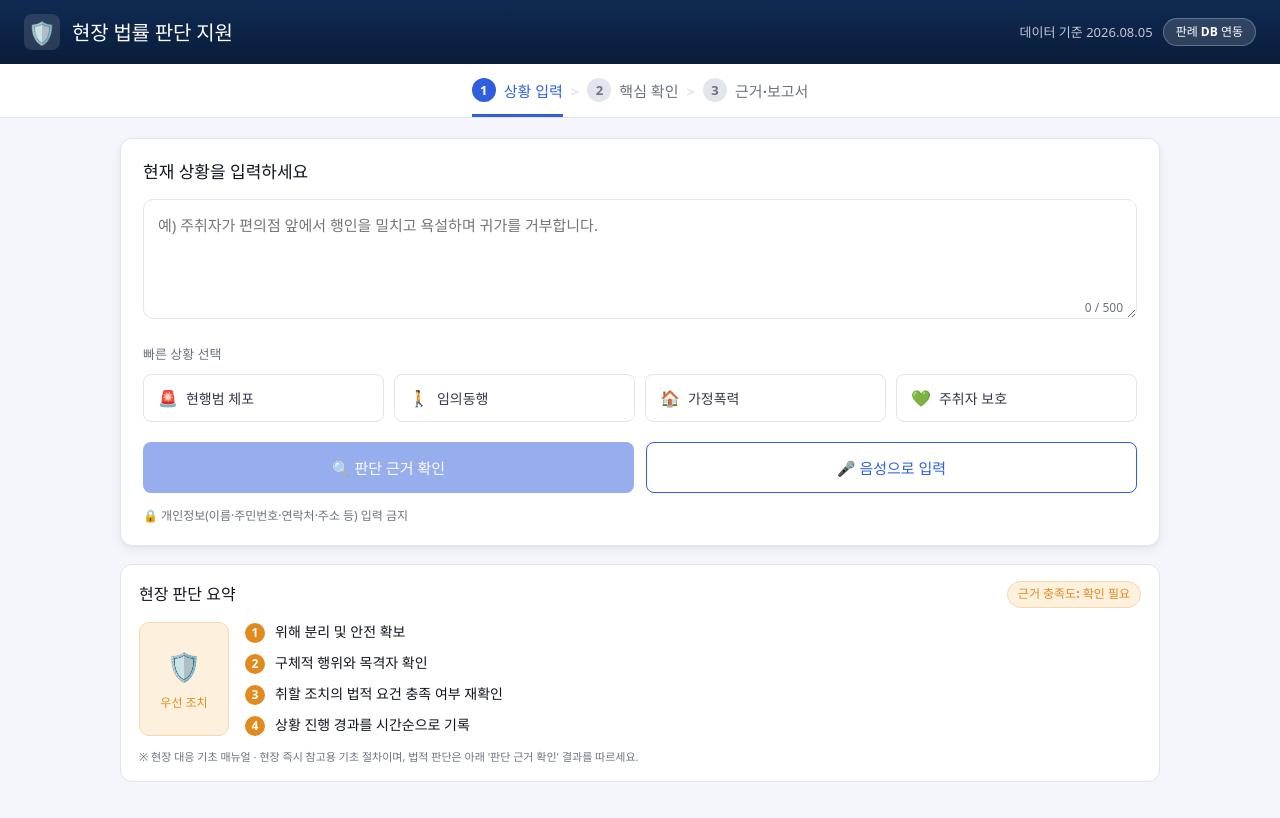
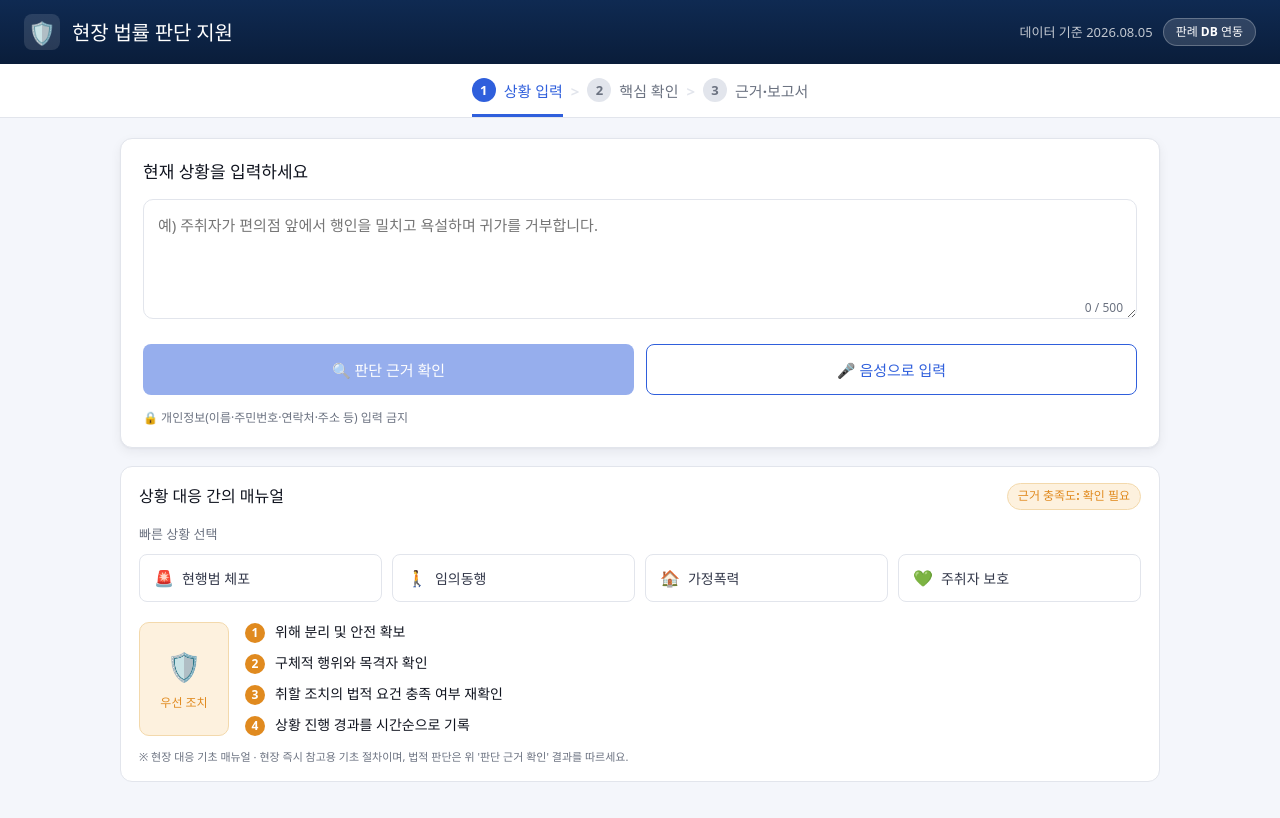
Before and after one commit to zwera/2026-Summer-AI-Project, a React (Vite) app in the folder frontend/: page / in a window 1280 px wide. Shown: the top 818 px of the page. Built offline with nearby package versions, Linux system fonts and the light colour scheme; no server answers.

Commit message:
디자인 수정

```diff
--- a/frontend/src/components/FieldManualCard.jsx
+++ b/frontend/src/components/FieldManualCard.jsx
@@ -2,19 +2,39 @@ import { DEFAULT_FIELD_MANUAL, FIELD_MANUALS } from '../constants/taxonomy.js'
 import './FieldManualCard.css'
 
 /**
- * 상황 입력 화면 하단에 표시되는 "현장 판단 요약" 카드.
+ * 상황 입력 화면 하단에 표시되는 "상황 대응 간의 매뉴얼" 카드.
  * AI 분석 전, 경찰관이 현장에서 즉시 참고할 수 있는 기초 매뉴얼(우선 조치)을
- * 보여준다. 선택된 "빠른 상황 선택" 칩에 맞는 매뉴얼을 보여주고, 선택이 없으면
- * 기본 매뉴얼을 보여준다. 법적 판단을 대체하지 않는다는 점을 명시한다.
+ * 보여준다. "빠른 상황 선택" 칩도 이 카드 안에서 선택하며, 선택한 칩에 맞는
+ * 매뉴얼을 보여주고 선택이 없으면 기본 매뉴얼을 보여준다. 텍스트 입력에는
+ * 영향을 주지 않고, 법적 판단을 대체하지 않는다는 점을 명시한다.
  */
-function FieldManualCard({ activeKey }) {
-  const manual = (activeKey && FIELD_MANUALS[activeKey]) || DEFAULT_FIELD_MANUAL
+function FieldManualCard({ quickSituations, activeKey, onSelectQuick }) {
+  const activeQuick = quickSituations.find((q) => q.key === activeKey)
+  const manual =
+    (activeQuick && FIELD_MANUALS[activeQuick.category]) || DEFAULT_FIELD_MANUAL
 
   return (
     <div className="field-manual-card">
       <div className="field-manual-card__head">
-        <h3 className="field-manual-card__title">현장 판단 요약</h3>
+        <h3 className="field-manual-card__title">상황 대응 간의 매뉴얼</h3>
         <span className="badge badge--orange">근거 충족도: 확인 필요</span>
+      </div>
+
+      <p className="situation-step__section-label">빠른 상황 선택</p>
+      <div className="situation-step__quick-grid">
+        {quickSituations.map((q) => (
+          <button
+            key={q.key}
+            type="button"
+            className={`quick-chip ${activeKey === q.key ? 'quick-chip--active' : ''}`}
+            onClick={() => onSelectQuick(q)}
+          >
+            <span className="quick-chip__icon" aria-hidden="true">
+              {q.icon}
+            </span>
+            {q.label}
+          </button>
+        ))}
       </div>
 
       <div className="field-manual-card__body">
@@ -34,7 +54,7 @@ function FieldManualCard({ activeKey }) {
       </div>
 
       <p className="field-manual-card__disclaimer">
-        ※ {manual.title} · 현장 즉시 참고용 기초 절차이며, 법적 판단은 아래
+        ※ {manual.title} · 현장 즉시 참고용 기초 절차이며, 법적 판단은 위
         &apos;판단 근거 확인&apos; 결과를 따르세요.
       </p>
     </div>
--- a/frontend/src/components/SituationInputStep.jsx
+++ b/frontend/src/components/SituationInputStep.jsx
@@ -24,9 +24,11 @@ function SituationInputStep({
     },
   })
 
-  function applyQuickTemplate(quick) {
-    setText((prev) => (prev ? `${prev} ${quick.template}` : quick.template))
-    setActiveQuickKey(quick.key)
+  function selectQuickSituation(quick) {
+    // 텍스트 입력은 건드리지 않고, 하단 "상황 대응 간의 매뉴얼" 카드만 해당
+    // 상황에 맞게 전환한다. 이미 선택된 칩을 다시 누르면 선택을 해제해
+    // 기본 매뉴얼로 돌아간다.
+    setActiveQuickKey((prev) => (prev === quick.key ? null : quick.key))
   }
 
   async function handleSubmit() {
@@ -88,23 +90,6 @@ function SituationInputStep({
           )}
         </div>
 
-        <p className="situation-step__section-label">빠른 상황 선택</p>
-        <div className="situation-step__quick-grid">
-          {QUICK_SITUATIONS.map((q) => (
-            <button
-              key={q.key}
-              type="button"
-              className={`quick-chip ${activeQuickKey === q.key ? 'quick-chip--active' : ''}`}
-              onClick={() => applyQuickTemplate(q)}
-            >
-              <span className="quick-chip__icon" aria-hidden="true">
-                {q.icon}
-              </span>
-              {q.label}
-            </button>
-          ))}
-        </div>
-
         <div className="situation-step__actions">
           <button
             type="button"
@@ -140,9 +125,9 @@ function SituationInputStep({
       </div>
 
       <FieldManualCard
-        activeKey={
-          QUICK_SITUATIONS.find((q) => q.key === activeQuickKey)?.category
-        }
+        quickSituations={QUICK_SITUATIONS}
+        activeKey={activeQuickKey}
+        onSelectQuick={selectQuickSituation}
       />
     </section>
   )
--- a/frontend/src/constants/taxonomy.js
+++ b/frontend/src/constants/taxonomy.js
@@ -24,34 +24,34 @@ export const RISK_LEVEL_LABELS = {
   high: '높음',
 }
 
-/** 상황 입력 화면의 "빠른 상황 선택" 칩. icon은 이모지로 간단히 표현. */
+/**
+ * 상황 입력 화면의 "빠른 상황 선택" 칩. icon은 이모지로 간단히 표현.
+ * 클릭 시 텍스트 입력에는 영향을 주지 않고, 하단 "상황 대응 간의 매뉴얼"
+ * 카드가 해당 category의 매뉴얼로 전환된다.
+ */
 export const QUICK_SITUATIONS = [
   {
     key: 'arrest',
     icon: '🚨',
     label: '현행범 체포',
-    template: '현장에서 범행을 목격하여 현행범으로 체포하려고 합니다.',
     category: 'arrest',
   },
   {
     key: 'voluntary_accompany',
     icon: '🚶',
     label: '임의동행',
-    template: '조사를 위해 임의동행을 요청하는 상황입니다.',
     category: 'voluntary_accompany',
   },
   {
     key: 'domestic_violence',
     icon: '🏠',
     label: '가정폭력',
-    template: '가정폭력 신고를 받고 현장에 출동했습니다.',
     category: 'field_control',
   },
   {
     key: 'protective',
     icon: '💚',
     label: '주취자 보호',
-    template: '술에 취한 사람을 보호조치하려는 상황입니다.',
     category: 'field_control',
   },
 ]
```
Also changed, not shown: 1 other file (tests, documents, lock files or other folders).
